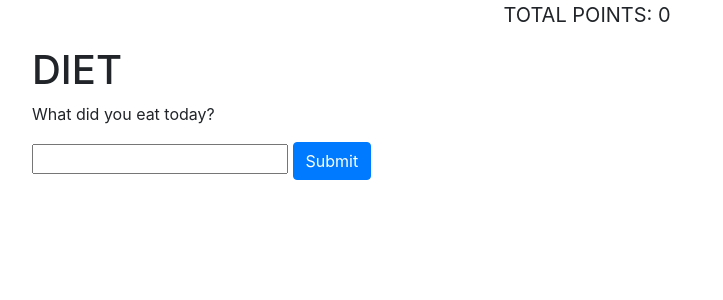
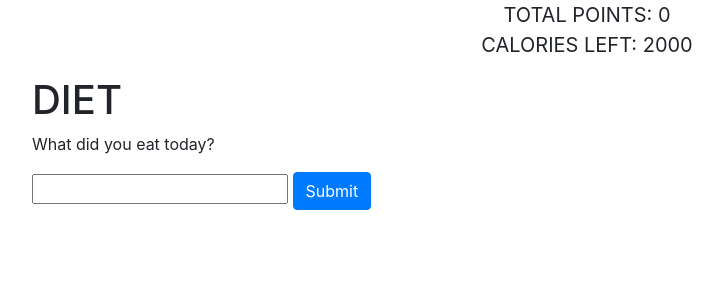
Before and after one commit to katherine81779/rootsup, a Flask app: page /diet in a window 1280 px wide. Shown: the part 58-358 px from the top of the page, without its empty margins (53-776 px from the left). Run offline with Flask 2, Linux system fonts and the light colour scheme; some libraries are stand-ins or nearby versions.

Commit message:
implemented nutritionix api to find calorie intake

```diff
--- a/main.py
+++ b/main.py
@@ -4,6 +4,7 @@ app = Flask(__name__)
 
 totalPoints = 0
 username = ""
+calories = 2000
 
 from nutritionix import Nutritionix
 nix = Nutritionix(app_id="cf89e5fd", api_key="a5dbbc411a9326eb6c9391e93071677e")
@@ -16,11 +17,11 @@ def redir():
 
 @app.route("/categories")
 def goToCategoriesPage():
-    return render_template('categories.html', totalPoints = totalPoints)
+    return render_template('categories.html', totalPoints = totalPoints, calories = calories)
 
 @app.route("/diet")
 def goToDietPage():
-    return render_template('diet.html', totalPoints = totalPoints)
+    return render_template('diet.html', totalPoints = totalPoints, calories = calories)
 
 @app.route("/fitness")
 def goToFitnessPage():
@@ -43,13 +44,28 @@ def enterHours():
 
 @app.route("/inputFood", methods = ['POST', 'GET'])
 def enterFood():
+    global totalPoints
+    global calories
+
     if request.method == 'POST':
         foodInput = request.form['foodItem']
-        nix.search(foodInput)
-        results = foodInput.json()
-        print(results)
 
-        print(nix.search().nxql(fields=["nf_calories"]).json())
+        if foodInput.split()[0] == "ADD":
+            calories += int(foodInput.split()[1])
+
+        else:
+            food = nix.search(foodInput, results="0:1")
+            results = food.json()
+
+            foodID = results[u'hits'][0][u'_id']
+            item = nix.item(id=foodID).json()
+            foodCalories = item[u'nf_calories']
+
+            calories -= foodCalories
+            if calories < 0:
+                totalPoints -= 100
+
+        return redirect("/diet")
 
 
 
--- a/templates/categories.html
+++ b/templates/categories.html
@@ -23,6 +23,7 @@
     <div class = "container">
         <blockquote class="blockquote text-center">
         <p class="mb-0">TOTAL POINTS: {{ totalPoints }}</p>
+        <p class="mb-0">CALORIES LEFT: {{ calories }}</p>
     </blockquote>
 
     </div>
--- a/templates/diet.html
+++ b/templates/diet.html
@@ -14,6 +14,7 @@
 		<div class="container">
 		  <blockquote class="blockquote text-center">
 				<p class="mb-0">TOTAL POINTS: {{ totalPoints }}</p>
+				<p class="mb-0">CALORIES LEFT: {{ calories }}</p>
 		  </blockquote>
 		  <h1>DIET</font></h1>
 		  <p>What did you eat today?</p>
```
